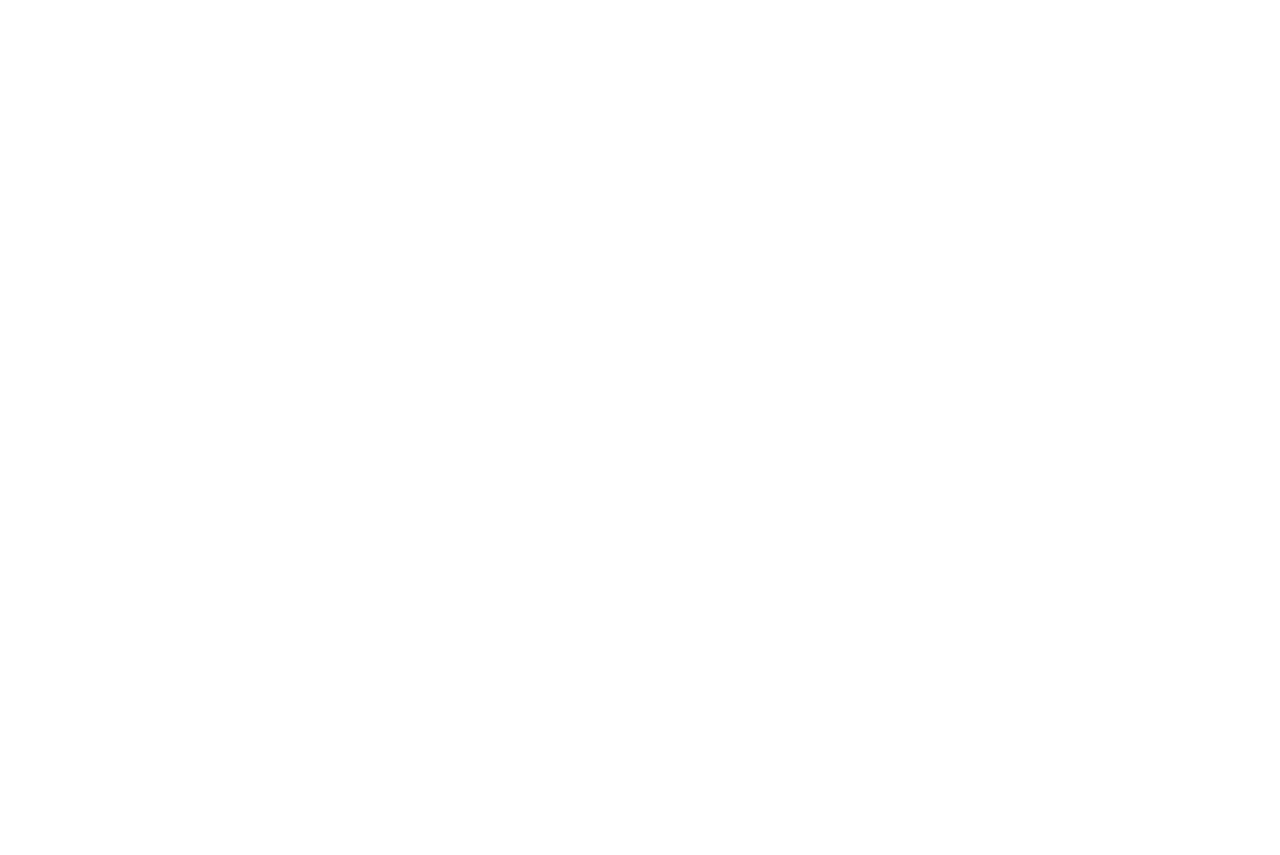
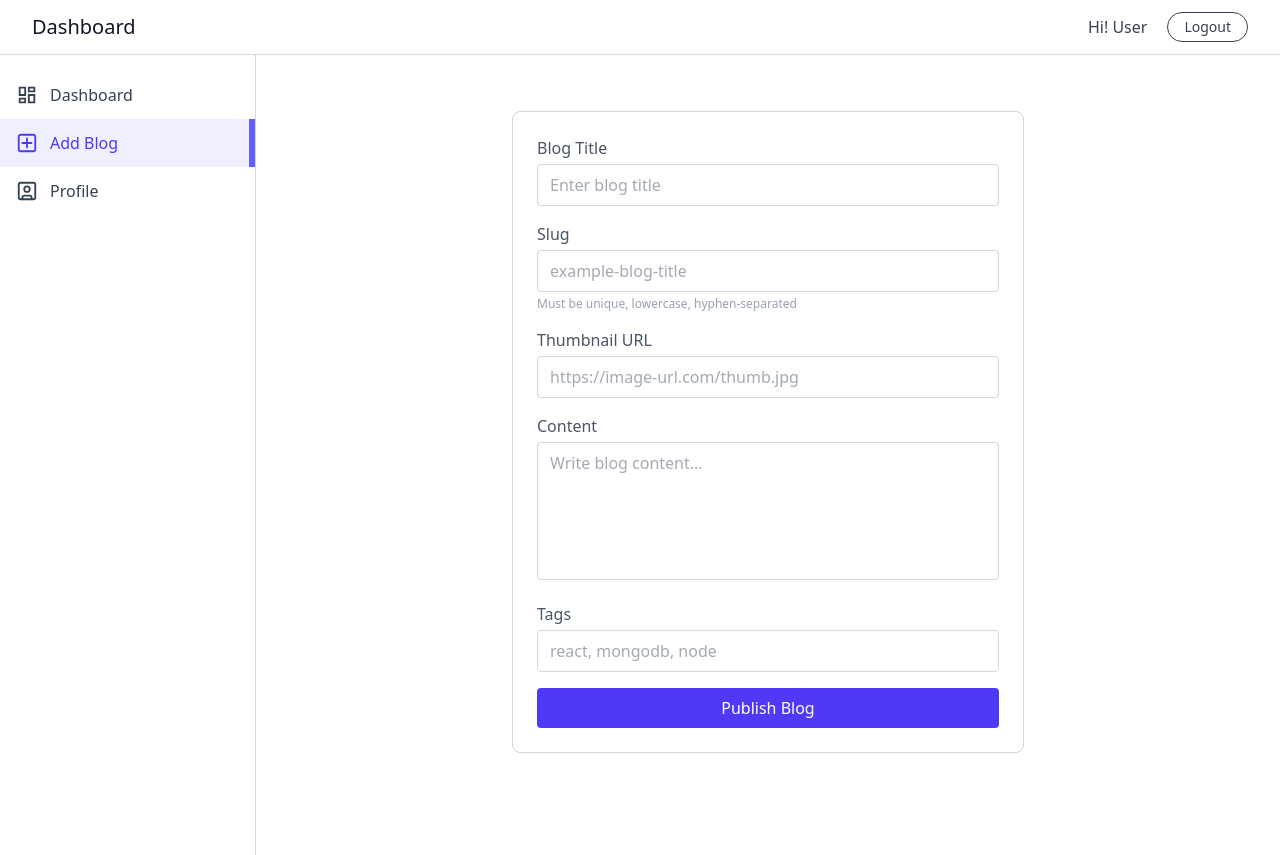
Before and after one commit to wahedpro/mern-stack-blog-platform, a React (Vite) app in the folder frontend/: page /addBlog in a window 1280 px wide. Before the commit this address had no page. Before the commit the page ends 800 px from the top, so only its background shows below. Built offline with nearby package versions, Linux system fonts and the light colour scheme.

Commit message:
feat: implement user profile and add blog creation functionality

```diff
--- a/frontend/package.json
+++ b/frontend/package.json
@@ -20,6 +20,7 @@
     "react-dom": "^19.2.0",
     "react-hook-form": "^7.71.1",
     "react-hot-toast": "^2.6.0",
+    "react-icons": "^5.5.0",
     "react-router-dom": "^7.12.0",
     "sort-by": "^1.2.0",
     "tailwindcss": "^4.1.18"
--- a/frontend/src/main.jsx
+++ b/frontend/src/main.jsx
@@ -4,6 +4,7 @@
 import { BrowserRouter } from "react-router-dom";
 import Router from "./routes/Router.jsx";
 import { QueryClient, QueryClientProvider } from "@tanstack/react-query";
+import AuthProvider from "./context/AuthContext.jsx";
 
 // create client
 const queryClient = new QueryClient();
@@ -12,7 +13,9 @@
   <StrictMode>
     <BrowserRouter>
       <QueryClientProvider client={queryClient}>
-        <Router />
+        <AuthProvider>
+          <Router />
+        </AuthProvider>
       </QueryClientProvider>
     </BrowserRouter>
   </StrictMode>,
--- a/frontend/src/pages/auth/Login.jsx
+++ b/frontend/src/pages/auth/Login.jsx
@@ -1,34 +1,42 @@
 import { useMutation } from "@tanstack/react-query";
 import { useForm } from "react-hook-form";
-import { Link } from "react-router-dom";
+import { Link, useNavigate } from "react-router-dom";
 import apiRequestHandler from "../../services/ApiRequestHandler";
+import { useContext } from "react";
+import { AuthContext } from "../../context/AuthContext";
 
 const Login = () => {
-  const {register, handleSubmit} = useForm();
+  const { register, handleSubmit } = useForm();
+  const { login } = useContext(AuthContext);
+  const navigate = useNavigate();
   const loginMutation = useMutation({
     mutationFn: async (data) => {
-      const response = await apiRequestHandler("users/login", "POST", data);
-      return response;
+      return await apiRequestHandler("users/login", "POST", data);
     },
-    onSuccess: (data) => {
-      const token = data.data.token;
-      if(!token) return;
-      login(data?.user, data?.token);
-      console.log(data)
-    }
+    onSuccess: (response) => {
+      const { user, token } = response.data;
+      login(user, token);
+      navigate("/");
+    },
+    onError: (error) => {
+      console.error(error);
+      alert("Invalid email or password");
+    },
   });
 
-  const onSubmit = data => {
+  const onSubmit = (data) => {
     const loginData = {
       email: data.email,
-      password: data.password
+      password: data.password,
     };
     loginMutation.mutate(loginData);
-  }
+  };
   return (
     <main className="flex items-center justify-center w-full min-h-screen px-4">
-      <form onSubmit={handleSubmit(onSubmit)} className="flex w-full flex-col max-w-96">
-
+      <form
+        onSubmit={handleSubmit(onSubmit)}
+        className="flex w-full flex-col max-w-96"
+      >
         <h2 className="text-4xl font-medium text-gray-900">Sign in</h2>
 
         <p className="mt-4 text-base text-gray-500/90">
@@ -61,13 +69,16 @@
 
         <button
           type="submit"
+          disabled={loginMutation.isPending}
           className="mt-8 py-3 w-full cursor-pointer rounded-md bg-indigo-600 text-white transition hover:bg-indigo-700"
         >
-          Login
+          {loginMutation.isPending ? "Logging in..." : "Login"}
         </button>
         <p className="text-center py-8">
           Don't have an account?{" "}
-          <Link to="/register" className="text-indigo-600 hover:underline">Register</Link>
+          <Link to="/register" className="text-indigo-600 hover:underline">
+            Register
+          </Link>
         </p>
       </form>
     </main>
--- /dev/null
+++ b/frontend/src/pages/dashboard/user/Blog/AddBlog.jsx
@@ -0,0 +1,85 @@
+import { useForm } from "react-hook-form";
+
+const AddBlog = () => {
+    const {register, handleSubmit} = useForm()
+  return (
+    <div className="flex justify-center mt-10">
+      <form className="bg-white text-gray-600 w-full max-w-lg p-6 rounded-lg border border-gray-300 space-y-4">
+
+        {/* Title */}
+        <div>
+          <label className="font-medium">Blog Title</label>
+          <input
+            type="text"
+            placeholder="Enter blog title"
+            className="w-full border mt-1 border-gray-300 rounded px-3 py-2 outline-none"
+            id="title"
+            {...register("title", { required: "The title is required." })}
+          />
+        </div>
+
+        {/* Slug */}
+        <div>
+          <label className="font-medium">Slug</label>
+          <input
+            type="text"
+            placeholder="example-blog-title"
+            className="w-full border mt-1 border-gray-300 rounded px-3 py-2 outline-none"
+            id="slug"
+            {...register("slug", { required: "The slug is required." })}
+          />
+          <p className="text-xs text-gray-400 mt-1">
+            Must be unique, lowercase, hyphen-separated
+          </p>
+        </div>
+
+        {/* Thumbnail */}
+        <div>
+          <label className="font-medium">Thumbnail URL</label>
+          <input
+            type="text"
+            placeholder="https://image-url.com/thumb.jpg"
+            className="w-full border mt-1 border-gray-300 rounded px-3 py-2 outline-none"
+            id="thumbnail"
+            {...register("thumbnail", { required: "The thumbnail URL is required." })}
+          />
+        </div>
+
+        {/* Content */}
+        <div>
+          <label className="font-medium">Content</label>
+          <textarea
+            rows="5"
+            placeholder="Write blog content..."
+            className="w-full border mt-1 border-gray-300 rounded px-3 py-2 outline-none resize-none"
+            id="content"
+            {...register("content", { required: "The content is required." })}
+          ></textarea>
+        </div>
+
+        {/* Tags */}
+        <div>
+          <label className="font-medium">Tags</label>
+          <input
+            type="text"
+            placeholder="react, mongodb, node"
+            className="w-full border mt-1 border-gray-300 rounded px-3 py-2 outline-none"
+            id="tags"
+            {...register("tags", { required: "At least one tag is required." })}
+          />
+        </div>
+
+        {/* Submit */}
+        <button
+          type="submit"
+          className="w-full bg-indigo-600 hover:bg-indigo-700 text-white py-2 rounded font-medium"
+        >
+          Publish Blog
+        </button>
+
+      </form>
+    </div>
+  );
+};
+
+export default AddBlog;
--- /dev/null
+++ b/frontend/src/pages/dashboard/user/Profile.jsx
@@ -0,0 +1,8 @@
+
+const Profile = () => {
+  return (
+    <div>Profile</div>
+  )
+}
+
+export default Profile
--- a/frontend/src/pages/dashboard/user/UserHome.jsx
+++ b/frontend/src/pages/dashboard/user/UserHome.jsx
@@ -1,101 +1,70 @@
+import { useContext } from "react";
+import { AuthContext } from "../../../context/AuthContext";
+import { Link, NavLink, Outlet, useNavigate } from "react-router-dom";
+import { MdOutlineDashboard } from "react-icons/md";
+import { LuSquareUser } from "react-icons/lu";
+import { CgAddR } from "react-icons/cg";
+
 const UserHome = () => {
-  const dashboardicon = (
-    <svg
-      className="w-6 h-6"
-      aria-hidden="true"
-      xmlns="http://www.w3.org/2000/svg"
-      width="24"
-      height="24"
-      fill="none"
-      viewBox="0 0 24 24"
-    >
-      <path
-        stroke="currentColor"
-        strokeLinejoin="round"
-        strokeWidth="2"
-        d="M4 5a1 1 0 0 1 1-1h4a1 1 0 0 1 1 1v2a1 1 0 0 1-1 1H5a1 1 0 0 1-1-1V5Zm16 14a1 1 0 0 1-1 1h-4a1 1 0 0 1-1-1v-2a1 1 0 0 1 1-1h4a1 1 0 0 1 1 1v2ZM4 13a1 1 0 0 1 1-1h4a1 1 0 0 1 1 1v6a1 1 0 0 1-1 1H5a1 1 0 0 1-1-1v-6Zm16-2a1 1 0 0 1-1 1h-4a1 1 0 0 1-1-1V5a1 1 0 0 1 1-1h4a1 1 0 0 1 1 1v6Z"
-      />
-    </svg>
-  );
-
-  const overviewicon = (
-    <svg
-      className="w-6 h-6"
-      aria-hidden="true"
-      xmlns="http://www.w3.org/2000/svg"
-      width="24"
-      height="24"
-      fill="none"
-      viewBox="0 0 24 24"
-    >
-      <path
-        stroke="currentColor"
-        strokeLinecap="round"
-        strokeWidth="2"
-        d="M7.111 20A3.111 3.111 0 0 1 4 16.889v-12C4 4.398 4.398 4 4.889 4h4.444a.89.89 0 0 1 .89.889v12A3.111 3.111 0 0 1 7.11 20Zm0 0h12a.889.889 0 0 0 .889-.889v-4.444a.889.889 0 0 0-.889-.89h-4.389a.889.889 0 0 0-.62.253l-3.767 3.665a.933.933 0 0 0-.146.185c-.868 1.433-1.581 1.858-3.078 2.12Zm0-3.556h.009m7.933-10.927 3.143 3.143a.889.889 0 0 1 0 1.257l-7.974 7.974v-8.8l3.574-3.574a.889.889 0 0 1 1.257 0Z"
-      />
-    </svg>
-  );
-
-  const chaticon = (
-    <svg
-      className="w-6 h-6"
-      aria-hidden="true"
-      xmlns="http://www.w3.org/2000/svg"
-      width="24"
-      height="24"
-      fill="none"
-      viewBox="0 0 24 24"
-    >
-      <path
-        stroke="currentColor"
-        strokeLinecap="round"
-        strokeLinejoin="round"
-        strokeWidth="2"
-        d="M7 9h5m3 0h2M7 12h2m3 0h5M5 5h14a1 1 0 0 1 1 1v9a1 1 0 0 1-1 1h-6.616a1 1 0 0 0-.67.257l-2.88 2.592A.5.5 0 0 1 8 18.477V17a1 1 0 0 0-1-1H5a1 1 0 0 1-1-1V6a1 1 0 0 1 1-1Z"
-      />
-    </svg>
-  );
+  const { user, logout } = useContext(AuthContext);
+  const navigate = useNavigate();
 
   const sidebarLinks = [
-    { name: "Dashboard", path: "/", icon: dashboardicon },
-    { name: "Overview", path: "/overview", icon: overviewicon },
-    { name: "Chat", path: "/chat", icon: chaticon },
+    { name: "Dashboard", path: "/", icon: <MdOutlineDashboard size={22} /> },
+    { name: "Add Blog", path: "/addBlog", icon: <CgAddR size={22} /> },
+    { name: "Profile", path: "/profile", icon: <LuSquareUser size={22} /> },
   ];
+
+  const handleLogout = () => {
+    logout();
+    navigate("/login");
+  };
 
   return (
     <>
-      <div className="flex items-center justify-between px-4 md:px-8 border-b border-gray-300 py-3 bg-white transition-all duration-300">
-        <a href="https://prebuiltui.com">
-          <img
-            className="h-9"
-            src="https://raw.githubusercontent.com/prebuiltui/prebuiltui/main/assets/dummyLogo/dummyLogoColored.svg"
-            alt="dummyLogoColored"
-          />
-        </a>
-        <div className="flex items-center gap-5 text-gray-500">
-          <p>Hi! Admin</p>
-          <button className="border rounded-full text-sm px-4 py-1">
+      {/* Top Navbar */}
+      <div className="flex items-center justify-between px-4 md:px-8 border-b border-gray-300 py-3 bg-white">
+        <Link to="/dashboard" className="text-xl font-medium text-gray-900">
+          Dashboard
+        </Link>
+        <div className="flex items-center gap-5 text-gray-700">
+          <p>Hi! {user?.name || "User"}</p>
+          <button
+            onClick={handleLogout}
+            className="border rounded-full text-sm px-4 py-1 hover:bg-gray-700 hover:text-white"
+          >
             Logout
           </button>
         </div>
       </div>
-      <div className="md:w-64 w-16 border-r h-[550px] text-base border-gray-300 pt-4 flex flex-col transition-all duration-300">
+
+      {/* Layout */}
+      <div className="flex min-h-screen">
+        {/* Sidebar */}
+        <div className="md:w-64 w-16 border-r border-gray-300 pt-4 flex flex-col">
           {sidebarLinks.map((item, index) => (
-          <a
-            href={item.path}
+            <NavLink
               key={index}
-            className={`flex items-center py-3 px-4 gap-3
+              to={item.path}
+              className={({ isActive }) =>
+                `flex items-center py-3 px-4 gap-3 transition
                 ${
-                              index === 0
-                                ? "border-r-4 md:border-r-[6px] bg-indigo-500/10 border-indigo-500 text-indigo-500"
-                                : "hover:bg-gray-100/90 border-white text-gray-700"
-                            }`}
+                  isActive
+                    ? "border-r-4 md:border-r-[6px] bg-indigo-500/10 border-indigo-500 text-indigo-600"
+                    : "hover:bg-gray-100 text-gray-700"
+                }`
+              }
             >
               {item.icon}
-            <p className="md:block hidden text-center">{item.name}</p>
-          </a>
+              <p className="md:block hidden">{item.name}</p>
+            </NavLink>
           ))}
+        </div>
+
+        {/* Page Content */}
+        <div className="flex-1 p-4">
+          <Outlet />
+        </div>
       </div>
     </>
   );
--- a/frontend/src/routes/Router.jsx
+++ b/frontend/src/routes/Router.jsx
@@ -4,13 +4,18 @@
 import Login from "../pages/auth/Login";
 import UserHome from "../pages/dashboard/user/UserHome";
 import { Route, Routes } from "react-router-dom";
+import Profile from "../pages/dashboard/user/Profile";
+import AddBlog from "../pages/dashboard/user/Blog/AddBlog";
 
 const router = () => {
   return(
     <Routes>
       <Route path="login" element={<Login/>} />
       <Route path="register" element={<Register/>} />
-      <Route path="/" element={<UserHome/>} />
+      <Route path="/" element={<UserHome/>}>
+        <Route path="/profile" element={<Profile/>} />
+        <Route path="/addBlog" element={<AddBlog/>} />
+      </Route>
     </Routes>
   )
 }
```
Also changed, not shown: frontend/src/context/AuthContext.jsx (+4 -8 lines), 2 other files (tests, documents, lock files or other folders). Lines whose indentation alone changed are shown as unchanged.
